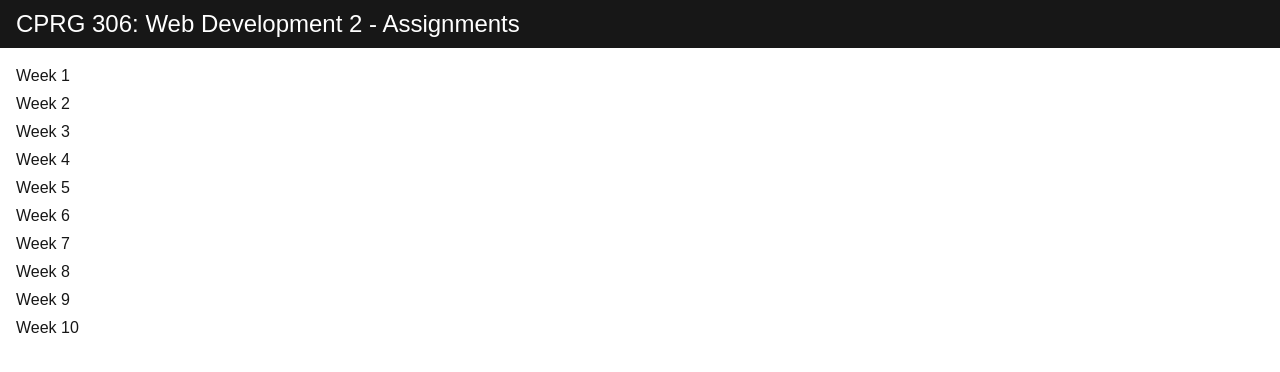
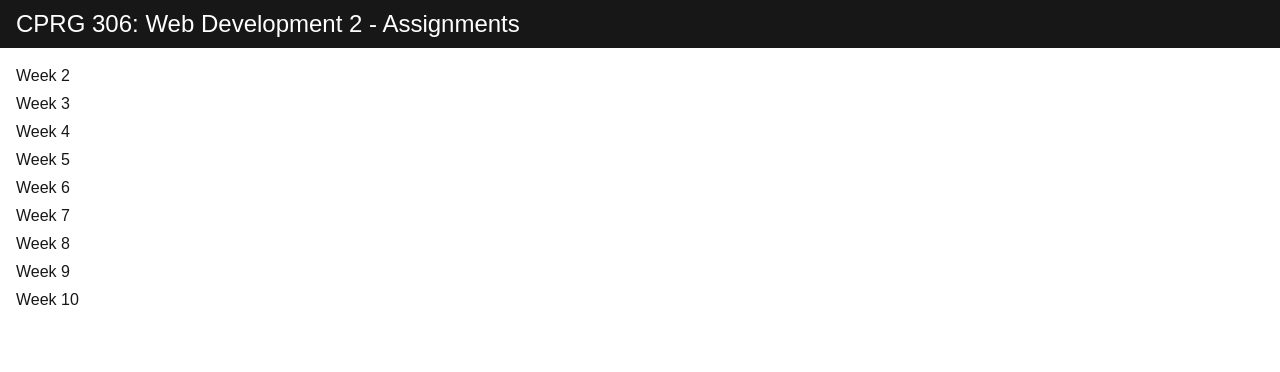
Before and after one commit to anmol25e/cprg306-assignments, a Next.js app: page / in a window 1280 px wide. Shown: the top 372 px of the page. Built offline with nearby package versions, Linux system fonts and the light colour scheme.

Commit message:
removed the week1 link

```diff
--- a/app/page.js
+++ b/app/page.js
@@ -8,7 +8,6 @@ export default function Home() {
       </h1>
 
       <nav className="flex flex-col w-full px-4 py-2 space-y-1">
-        <Link className="hover:underline" href="/week-1">Week 1</Link>
         <Link className="hover:underline" href="/week-2">Week 2</Link>
         <Link className="hover:underline" href="/week-3">Week 3</Link>
         <Link className="hover:underline" href="/week-4">Week 4</Link>
```
